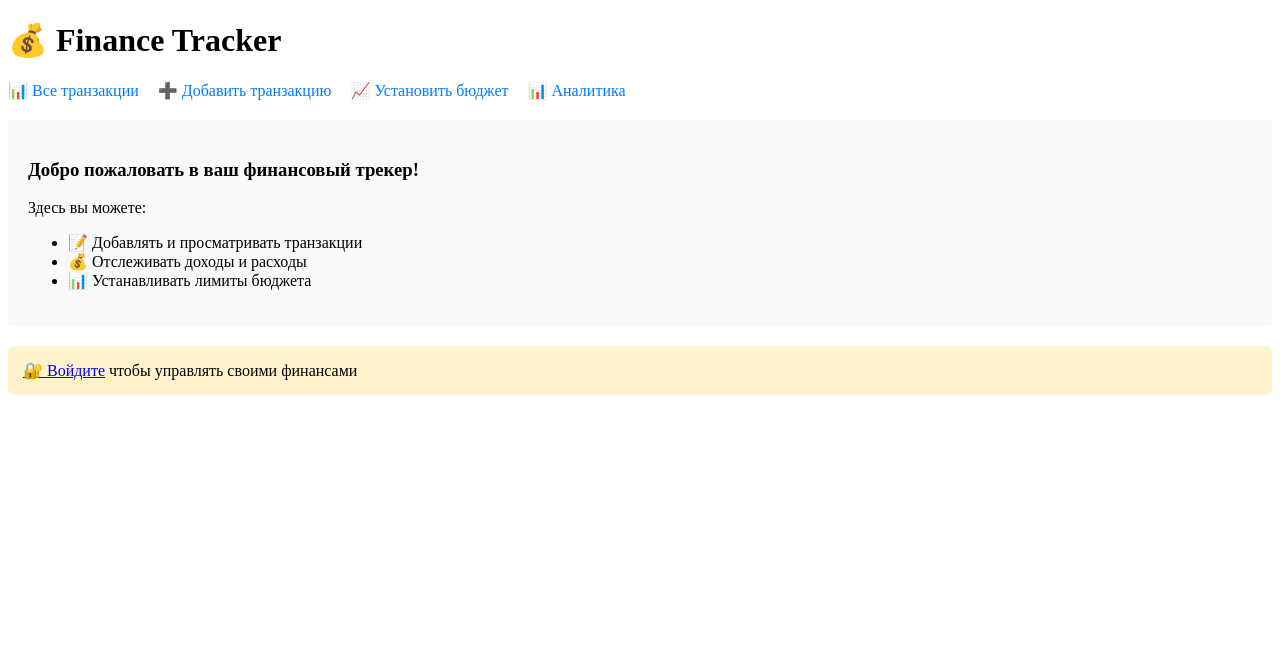
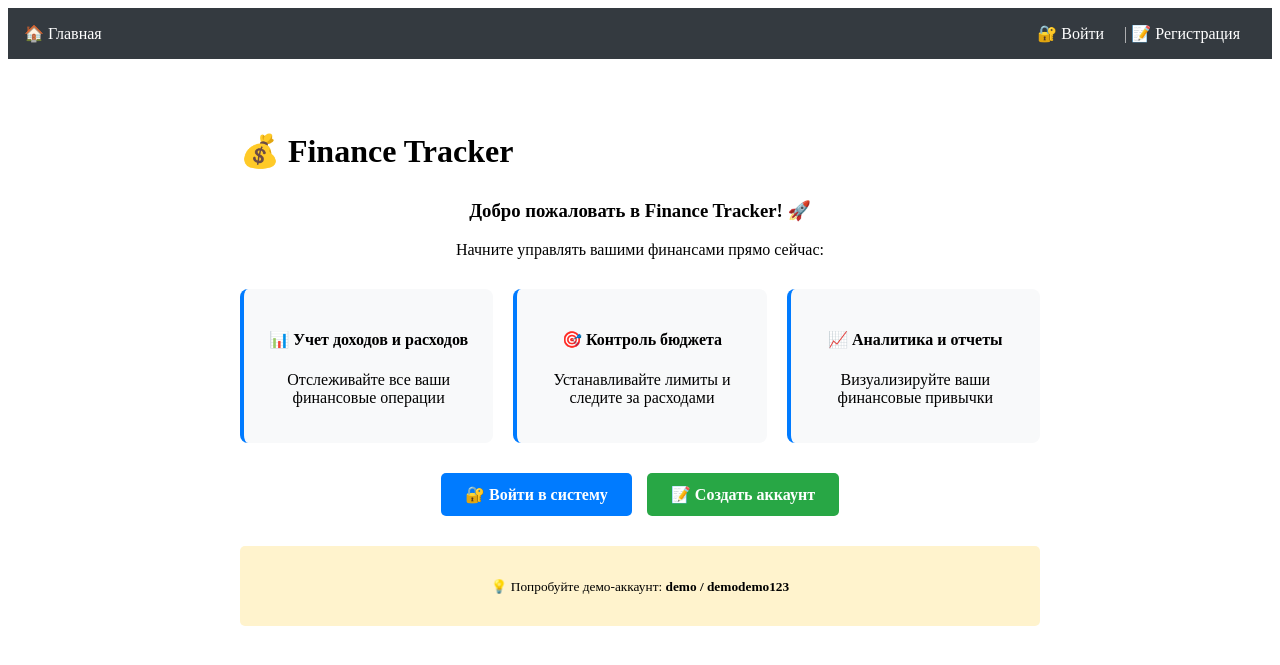
Before and after one commit to fungusAcademy/finance_tracker, a Django app: page / in a window 1280 px wide. Shown: the top 665 px of the page. Run offline with Django 5.2, Linux system fonts and the light colour scheme.

Commit message:
ADD: authentication
This commit introduces authentication(user login and logout), data is bound to specific users, new nav bar.

```diff
--- a/config/settings.py
+++ b/config/settings.py
@@ -28,6 +28,10 @@ DEBUG = True
 
 ALLOWED_HOSTS = []
 
+# authentication settings
+LOGIN_URL = '/login/'
+LOGIN_REDIRECT_URL = '/'
+LOGOUT_REDIRECT_URL = '/'
 
 # Application definition
 
--- a/config/urls.py
+++ b/config/urls.py
@@ -16,8 +16,14 @@ Including another URLconf
 """
 from django.contrib import admin
 from django.urls import path, include
+from django.contrib.auth import views as auth_views
+from django.views.generic import RedirectView
 
 urlpatterns = [
     path('admin/', admin.site.urls),
     path('', include('transactions.urls')),
+
+    # Django authentication
+    path('login/', auth_views.LoginView.as_view(template_name='registration/login.html'), name='login'),
+    # path('logout/', auth_views.LogoutView.as_view(template_name='registration/logged_out.html'), name='logout'),
 ]
--- a/templates/base.html
+++ b/templates/base.html
@@ -3,14 +3,43 @@
 <head>
     <title>Finance Tracker</title>
     <style>
-        .messages { list-style: none; padding: 0; }
-        .success { background: #d4edda; color: #155724; padding: 10px; margin: 10px 0; }
-        .error { background: #f8d7da; color: #721c24; padding: 10px; margin: 10px 0; }
-        .form-control { margin: 5px 0; padding: 8px; width: 100%; box-sizing: border-box; }
+        .navbar {
+            background: #343a40;
+            padding: 1rem;
+            margin-bottom: 2rem;
+        }
+        .navbar a {
+            color: white;
+            margin-right: 1rem;
+            text-decoration: none;
+        }
+        .user-info {
+            color: #ccc;
+            float: right;
+        }
     </style>
 </head>
 <body>
-    <!-- Messages block -->
+    <div class="navbar">
+        <a href="{% url 'index' %}">🏠 Главная</a>
+
+        {% if user.is_authenticated %}
+            <a href="{% url 'transaction_list' %}">💳 Транзакции</a>
+            <a href="{% url 'dashboard' %}">📊 Аналитика</a>
+            <a href="{% url 'budget_add' %}">🎯 Бюджет</a>
+            <span class="user-info">
+                👤 {{ user.username }} |
+                <a href="{% url 'index' %}">🚪 Выйти</a>
+            </span>
+        {% else %}
+            <span class="user-info">
+                <a href="{% url 'login' %}">🔐 Войти</a> |
+                <a href="{% url 'register' %}">📝 Регистрация</a>
+            </span>
+        {% endif %}
+    </div>
+
+    <div class="container">
         {% if messages %}
         <ul class="messages">
             {% for message in messages %}
@@ -20,5 +49,6 @@
         {% endif %}
 
         {% block content %}{% endblock %}
+    </div>
 </body>
 </html>
--- a/templates/transactions/index.html
+++ b/templates/transactions/index.html
@@ -1,32 +1,118 @@
 {% extends 'base.html' %}
 
 {% block content %}
-<h1>💰 Finance Tracker</h1>
-<div class="menu" style="margin: 20px 0;">
-    <a href="{% url 'transaction_list' %}" style="margin-right: 15px; text-decoration: none; color: #007bff;">📊 Все транзакции</a>
-    <a href="{% url 'transaction_add' %}" style="margin-right: 15px; text-decoration: none; color: #007bff;">➕ Добавить транзакцию</a>
-    <a href="{% url 'budget_add' %}" style="margin-right: 15px; text-decoration: none; color: #007bff;">📈 Установить бюджет</a>
-    <a href="{% url 'dashboard' %}" style="margin-right: 15px; text-decoration: none; color: #007bff;">📊 Аналитика</a>
+<div class="welcome-container">
+    <h1>💰 Finance Tracker</h1>
+
+    {% if user.is_authenticated %}
+    <div class="authenticated-content">
+        <h3>Добро пожаловать, {{ user.username }}! 👋</h3>
+        <p>Управляйте вашими финансами:</p>
+        <div class="quick-links">
+            <a href="{% url 'transaction_add' %}" class="btn">➕ Добавить транзакцию</a>
+            <a href="{% url 'dashboard' %}" class="btn">📊 Посмотреть аналитику</a>
+            <a href="{% url 'budget_add' %}" class="btn">🎯 Установить бюджет</a>
+        </div>
+    </div>
+    {% else %}
+    <div class="anonymous-content">
+        <h3>Добро пожаловать в Finance Tracker! 🚀</h3>
+        <p>Начните управлять вашими финансами прямо сейчас:</p>
+
+        <div class="features">
+            <div class="feature-card">
+                <h4>📊 Учет доходов и расходов</h4>
+                <p>Отслеживайте все ваши финансовые операции</p>
+            </div>
+            <div class="feature-card">
+                <h4>🎯 Контроль бюджета</h4>
+                <p>Устанавливайте лимиты и следите за расходами</p>
+            </div>
+            <div class="feature-card">
+                <h4>📈 Аналитика и отчеты</h4>
+                <p>Визуализируйте ваши финансовые привычки</p>
+            </div>
+        </div>
+
+        <div class="auth-links">
+            <a href="{% url 'login' %}" class="btn btn-primary">🔐 Войти в систему</a>
+            <a href="{% url 'register' %}" class="btn btn-secondary">📝 Создать аккаунт</a>
+        </div>
+
+        <div class="demo-info">
+            <p><small>💡 Попробуйте демо-аккаунт: <strong>demo / demodemo123</strong></small></p>
+        </div>
+    </div>
+    {% endif %}
 </div>
 
-<div style="background: #f8f9fa; padding: 20px; border-radius: 5px;">
-    <h3>Добро пожаловать в ваш финансовый трекер!</h3>
-    <p>Здесь вы можете:</p>
-    <ul>
-        <li>📝 Добавлять и просматривать транзакции</li>
-        <li>💰 Отслеживать доходы и расходы</li>
-        <li>📊 Устанавливать лимиты бюджета</li>
-    </ul>
-</div>
+<style>
+.welcome-container {
+    max-width: 800px;
+    margin: 0 auto;
+    padding: 20px;
+}
 
-{% if user.is_authenticated %}
-<div style="margin-top: 20px; padding: 15px; background: #e7f3ff; border-radius: 5px;">
-    <strong>Вы вошли как:</strong> {{ user.username }}
-    | <a href="/admin/logout/">Выйти</a>
-</div>
-{% else %}
-<div style="margin-top: 20px; padding: 15px; background: #fff3cd; border-radius: 5px;">
-    <a href="/admin/login/">🔐 Войдите</a> чтобы управлять своими финансами
-</div>
-{% endif %}
+.authenticated-content, .anonymous-content {
+    text-align: center;
+    margin-top: 30px;
+}
+
+.quick-links {
+    display: flex;
+    gap: 15px;
+    justify-content: center;
+    margin-top: 20px;
+}
+
+.features {
+    display: grid;
+    grid-template-columns: repeat(auto-fit, minmax(250px, 1fr));
+    gap: 20px;
+    margin: 30px 0;
+}
+
+.feature-card {
+    background: #f8f9fa;
+    padding: 20px;
+    border-radius: 8px;
+    border-left: 4px solid #007bff;
+}
+
+.auth-links {
+    display: flex;
+    gap: 15px;
+    justify-content: center;
+    margin: 30px 0;
+}
+
+.demo-info {
+    margin-top: 20px;
+    padding: 15px;
+    background: #fff3cd;
+    border-radius: 5px;
+}
+
+.btn {
+    padding: 12px 24px;
+    text-decoration: none;
+    border-radius: 5px;
+    font-weight: bold;
+}
+
+.btn-primary {
+    background: #007bff;
+    color: white;
+}
+
+.btn-secondary {
+    background: #28a745;
+    color: white;
+}
+
+.btn:hover {
+    opacity: 0.9;
+    transform: translateY(-2px);
+}
+</style>
 {% endblock %}
--- a/transactions/urls.py
+++ b/transactions/urls.py
@@ -7,4 +7,5 @@ urlpatterns = [
     path('transactions/add/', views.TransactionCreateView.as_view(), name='transaction_add'),
     path('budget/add/', views.BudgetCreateView.as_view(), name='budget_add'),
     path('dashboard/', views.dashboard, name='dashboard'),
+    path('register/', views.register, name='register'),
 ]
--- a/transactions/views.py
+++ b/transactions/views.py
@@ -1,4 +1,4 @@
-from django.shortcuts import render
+from django.shortcuts import render, redirect
 from django.views.generic import ListView, CreateView
 from django.contrib.auth.mixins import LoginRequiredMixin
 from django.contrib import messages
@@ -6,11 +6,25 @@ from django.db.models import Sum, Count
 from django.utils import timezone
 from datetime import timedelta
 from django.http import JsonResponse
+from django.contrib.auth.forms import UserCreationForm
+from django.contrib.auth import login
 
 from .models import Transaction, Budget
 from .forms import TransactionForm, BudgetForm
 import json
 
+def register(request):
+    if request.method == 'POST':
+        form = UserCreationForm(request.POST)
+        if form.is_valid():
+            user = form.save()
+            # Auto login after registration
+            login(request, user)
+            return redirect('index')
+    else:
+        form = UserCreationForm()
+
+    return render(request, 'registration/register.html', {'form': form})
 
 class TransactionListView(ListView):
     model = Transaction
@@ -18,8 +32,7 @@ class TransactionListView(ListView):
     context_object_name = 'transactions'
 
     def get_queryset(self):
-        # ADD: show transactions only for specific user
-        return Transaction.objects.all().order_by('-date')[:50]  # last 50 transactions
+       return Transaction.objects.filter(user=self.request.user).order_by('-date')
 
 class TransactionCreateView(LoginRequiredMixin, CreateView):
     model = Transaction
@@ -49,6 +62,9 @@ class BudgetCreateView(LoginRequiredMixin, CreateView):
         return super().form_valid(form)
 
 def dashboard(request):
+    if not request.user.is_authenticated:
+        return redirect('login')
+
     income_total = Transaction.objects.filter(
         type='income',
         user=request.user
```
Also changed, not shown: templates/registration/login.html (added, +68 -0 lines), templates/registration/register.html (added, +28 -0 lines). Lines whose indentation alone changed are shown as unchanged.
